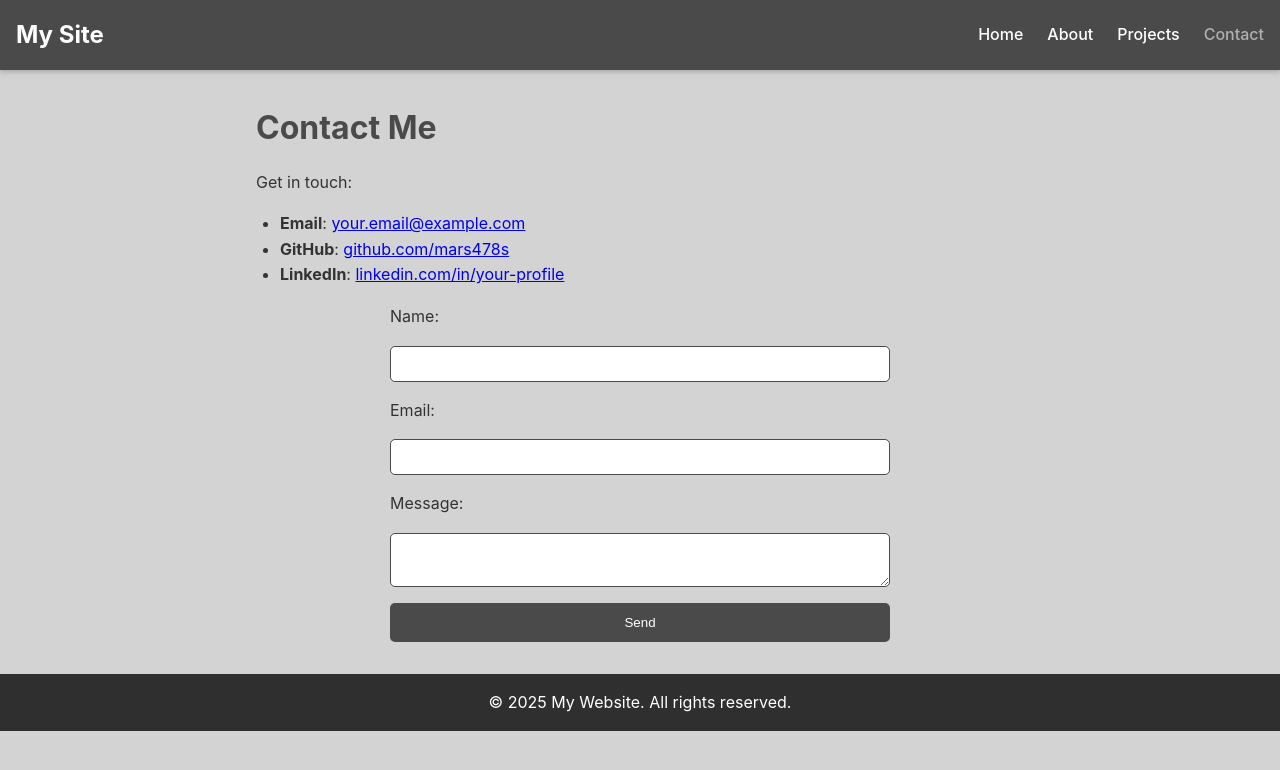
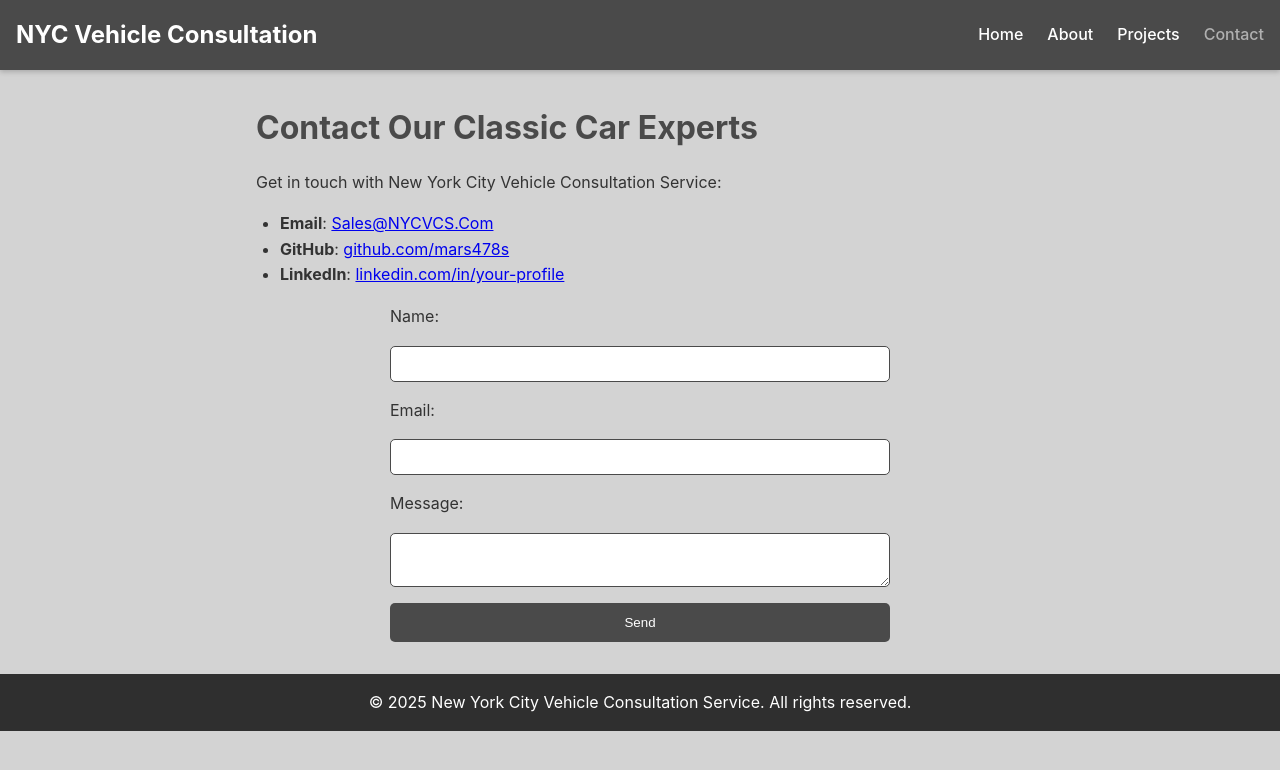
Before and after one commit to mars478s/nycvcs, a plain HTML site: page contact.html in a window 1280 px wide. Drawn offline with Linux system fonts and the light colour scheme.

Commit message:
Update contact.html

```diff
--- a/contact.html
+++ b/contact.html
@@ -3,15 +3,30 @@
 <head>
     <meta charset="UTF-8">
     <meta name="viewport" content="width=device-width, initial-scale=1.0">
-    <title>Contact - My Website</title>
+    <title>Contact - NYC Vehicle Consultation Service, Classic Car Consultant</title>
+    <meta name="description" content="Contact New York City Vehicle Consultation Service for expert classic car consulting in NYC.">
+    <meta property="og:title" content="Contact NYC Vehicle Consultation Service">
+    <meta property="og:description" content="Get in touch for classic car consulting services in New York City.">
+    <meta property="og:url" content="https://nycvcs.com/contact.html">
+    <meta property="og:type" content="website">
     <link rel="stylesheet" href="/assets/css/style.css">
     <script src="/assets/js/script.js" defer></script>
+    <script type="application/ld+json">
+    {
+        "@context": "https://schema.org",
+        "@type": "LocalBusiness",
+        "name": "New York City Vehicle Consultation Service",
+        "description": "Classic car consulting services in New York City",
+        "url": "https://nycvcs.com",
+        "email": "Sales@NYCVCS.Com"
+    }
+    </script>
 </head>
 <body>
     <header>
         <nav class="navbar">
             <div class="logo">
-                <a href="/index.html">My Site</a>
+                <a href="/index.html">NYC Vehicle Consultation</a>
             </div>
             <div class="nav-toggle">☰</div>
             <ul class="nav-menu">
@@ -24,10 +39,10 @@
     </header>
     <main>
         <section>
-            <h2>Contact Me</h2>
-            <p>Get in touch:</p>
+            <h2>Contact Our Classic Car Experts</h2>
+            <p>Get in touch with New York City Vehicle Consultation Service:</p>
             <ul>
-                <li><strong>Email</strong>: <a href="mailto:your.email@example.com">your.email@example.com</a></li>
+                <li><strong>Email</strong>: <a href="mailto:Sales@NYCVCS.Com">Sales@NYCVCS.Com</a></li>
                 <li><strong>GitHub</strong>: <a href="https://github.com/mars478s">github.com/mars478s</a></li>
                 <li><strong>LinkedIn</strong>: <a href="https://linkedin.com/in/your-profile">linkedin.com/in/your-profile</a></li>
             </ul>
@@ -43,7 +58,7 @@
         </section>
     </main>
     <footer>
-        <p>© 2025 My Website. All rights reserved.</p>
+        <p>© 2025 New York City Vehicle Consultation Service. All rights reserved.</p>
     </footer>
 </body>
 </html>
```
